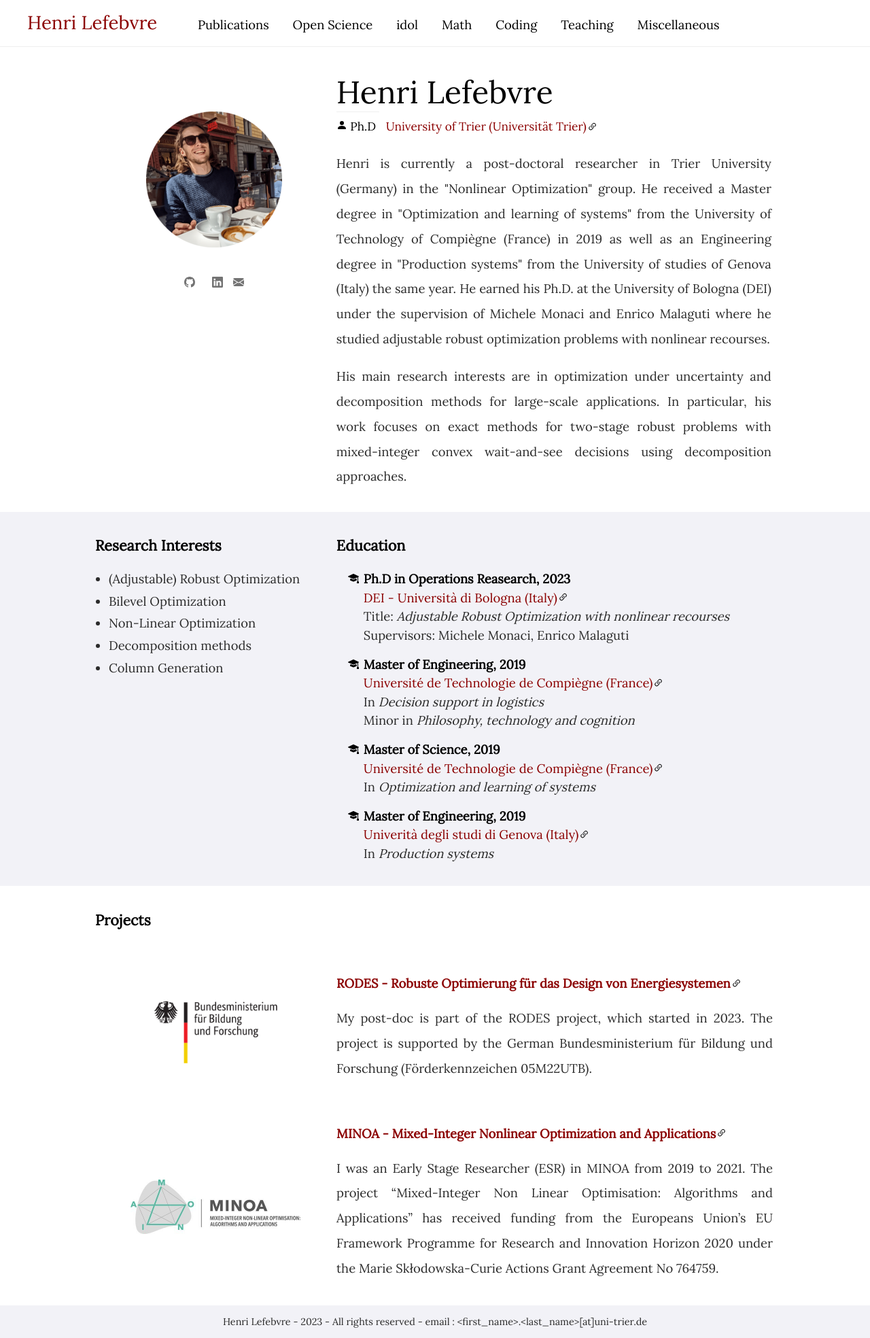
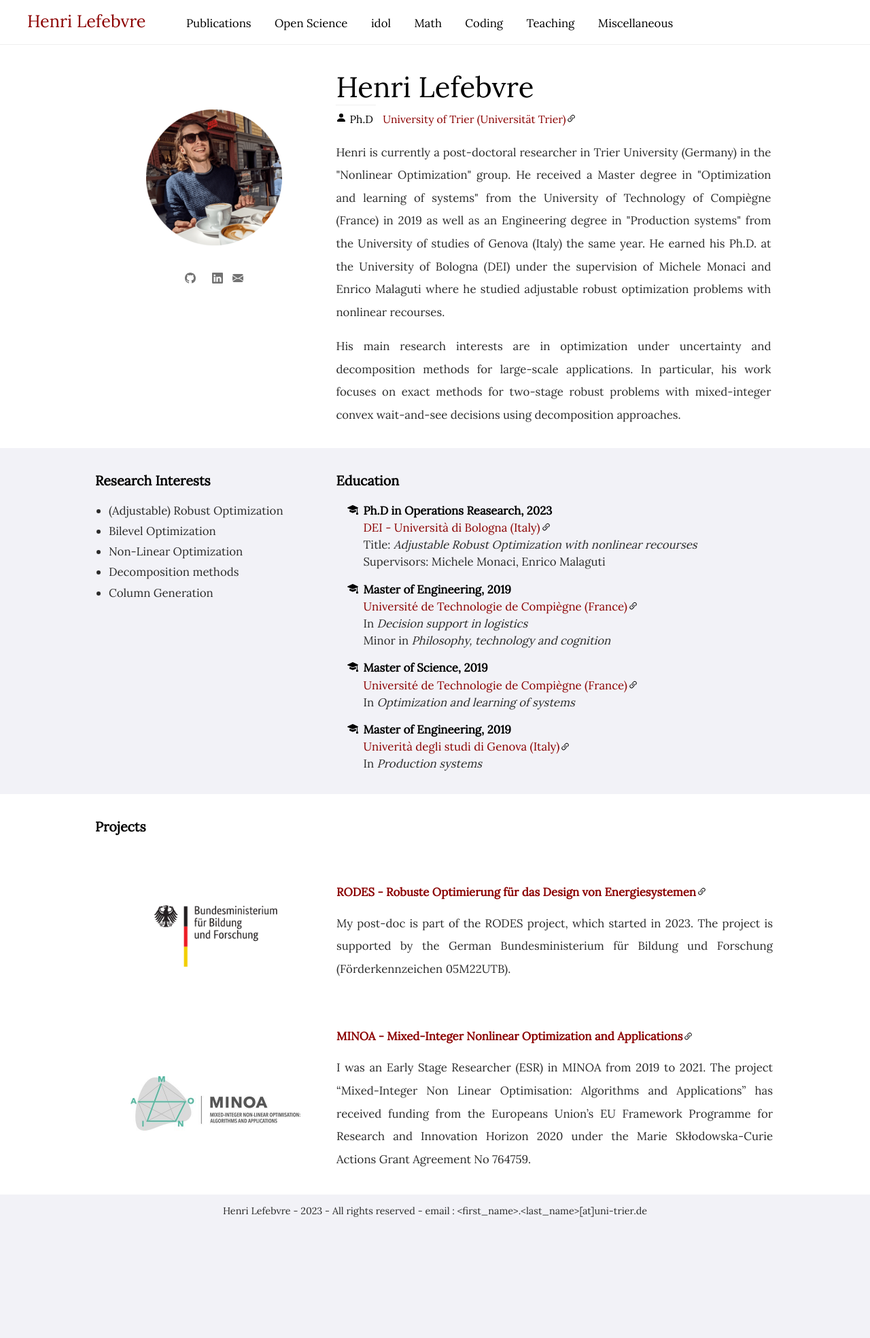
Before and after one commit to hlefebvr/hlefebvr.github.io, a Jekyll site: the page built from index.html, in a window 1280 px wide. Shown: the whole page at 68% size. Built offline with Jekyll 4.4.1, drawn with Linux system fonts in a browser that asks for light colours; nearby versions of some CDN libraries; a style sheet for code colours, icons or effects is not loaded; after the commit the page ends 1805 px from its top, so only the background shows below that.

Commit message:
change overall size

```diff
--- a/assets/css/design.css
+++ b/assets/css/design.css
@@ -119,7 +119,7 @@ margin: auto;
 padding: 15px 0px 15px 0px;
 color: #2b2b2b;
 font-family: 'Lora', 'Times New Roman', Times, serif;
-font-size:1.15em;
+font-size:1.05em;
 }
 
 .content-home {
```
